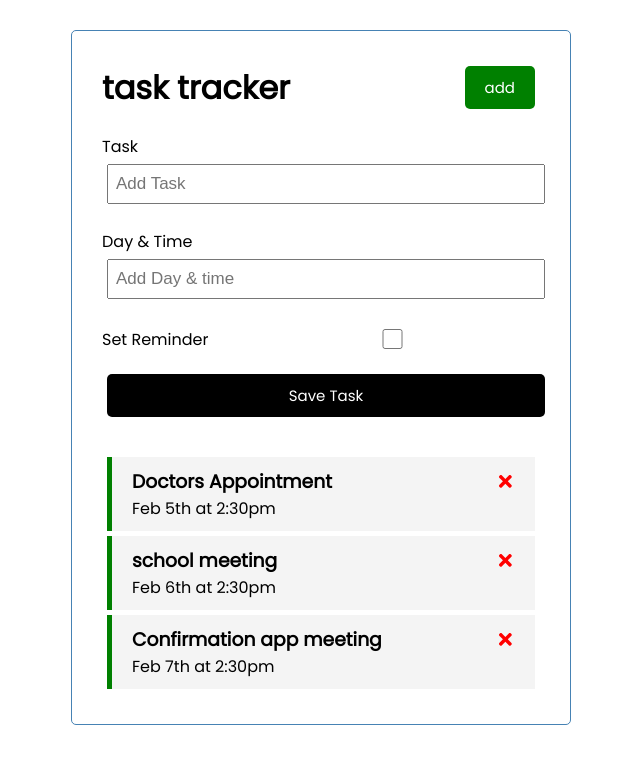
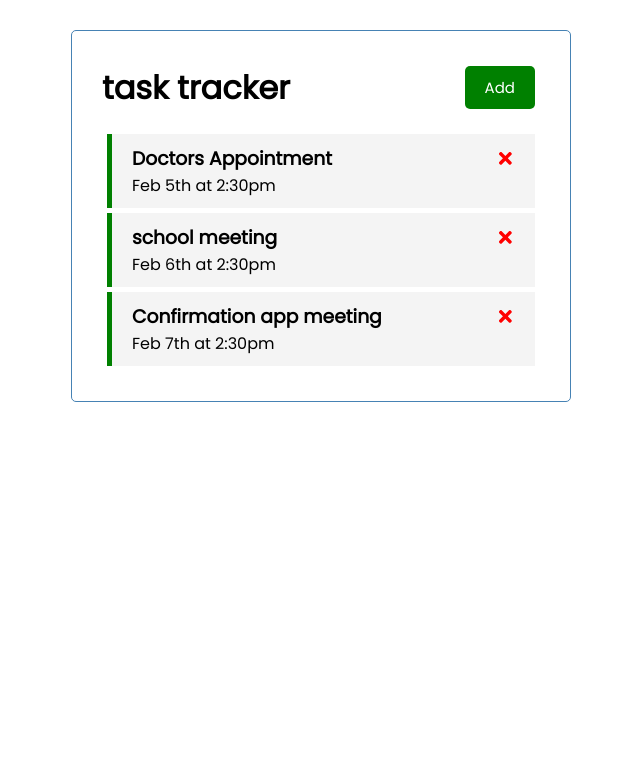
Before and after one commit to Med-MG/react-task-tracker, a React (Create React App) app: page / in a window 1280 px wide. Shown: the top 764 px of the page, without its empty margins (319-959 px from the left). Built offline with nearby package versions, Linux system fonts and the light colour scheme.

Commit message:
show and hide our add form

```diff
--- a/src/App.js
+++ b/src/App.js
@@ -3,6 +3,9 @@ import Tasks from './components/Tasks'
 import AddTask from './components/AddTask'
 import { useState } from 'react'
 const App = () => {
+
+  const  [ShowAddTask, setShowAddTask] = useState(false)
+
   const [tasks, setTasks] = useState([
     {
         id: 1,
@@ -39,12 +42,15 @@ const addTask = (task) => {
    setTasks(
      tasks.map((task) => task.id === id ? {...task, reminder: !task.reminder} : task)
    )
-
+ }
+ //Activate Show Add task
+ const ShowTaskForm = () => {
+   setShowAddTask(!ShowAddTask)
  }
   return (
     <div className="container">
-      <Header title='task tracker' />
-      <AddTask addTask= {addTask} />
+      <Header title='task tracker' ShowTaskForm={ShowTaskForm} ShowAdd={ShowAddTask} />
+      { ShowAddTask && <AddTask addTask= {addTask} />}
        { tasks.length > 0 ? <Tasks tasks={tasks} onDelete= {DeleteTask} onToggle= {onToggle} /> : 'No tasks to show'}
     </div>
   )
--- a/src/components/Header.js
+++ b/src/components/Header.js
@@ -2,14 +2,14 @@
 import propTypes from 'prop-types'
 import Button from './Button'
 
-const Header = ({title}) => {
-    const onClick = () => {
-        console.log("Clicked");
-    }
+const Header = ({title, ShowTaskForm, ShowAdd}) => {
+    // const onClick = () => {
+    //     console.log("Clicked");
+    // }
     return (
         <header className='header'>
             <h1>{title}</h1>
-            <Button  onClick={onClick} color="green" text="add" />
+            <Button  onClick={ShowTaskForm} color={!ShowAdd ? 'green' : 'red'}  text={!ShowAdd ? 'Add' : 'Close'} />
         </header>
     )
 }
```
